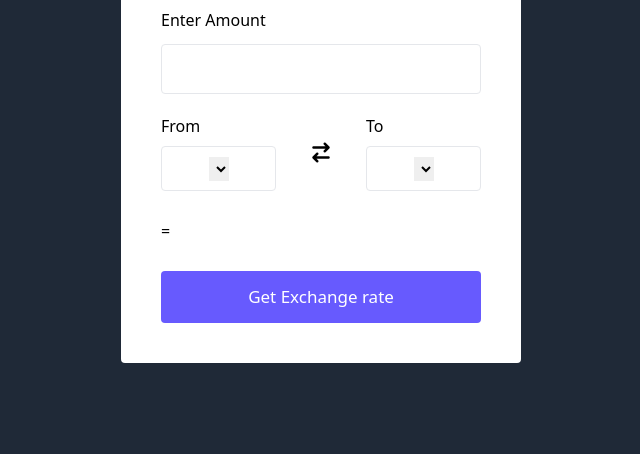
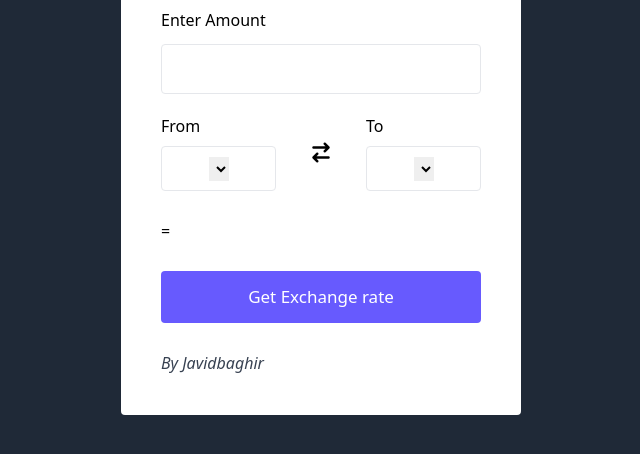
Before and after one commit to javidbaghir/currency-converter-js-api, a website: page index.html in a window 1280 px wide. Shown: the part 224-678 px from the top of the page, without its empty margins (319-959 px from the left). Drawn offline with Linux system fonts and the light colour scheme; no server answers.

Commit message:
Added signature

```diff
--- a/index.html
+++ b/index.html
@@ -59,6 +59,10 @@
           Get Exchange rate
         </button>
       </div>
+
+      <div>
+        <p class="text-[16px] text-gray-700"><em>By Javidbaghir</em></p>
+      </div>
     </div>
 
     <script src="./assets/js/script.js"></script>
```
Also changed, not shown: assets/css/output.css.
